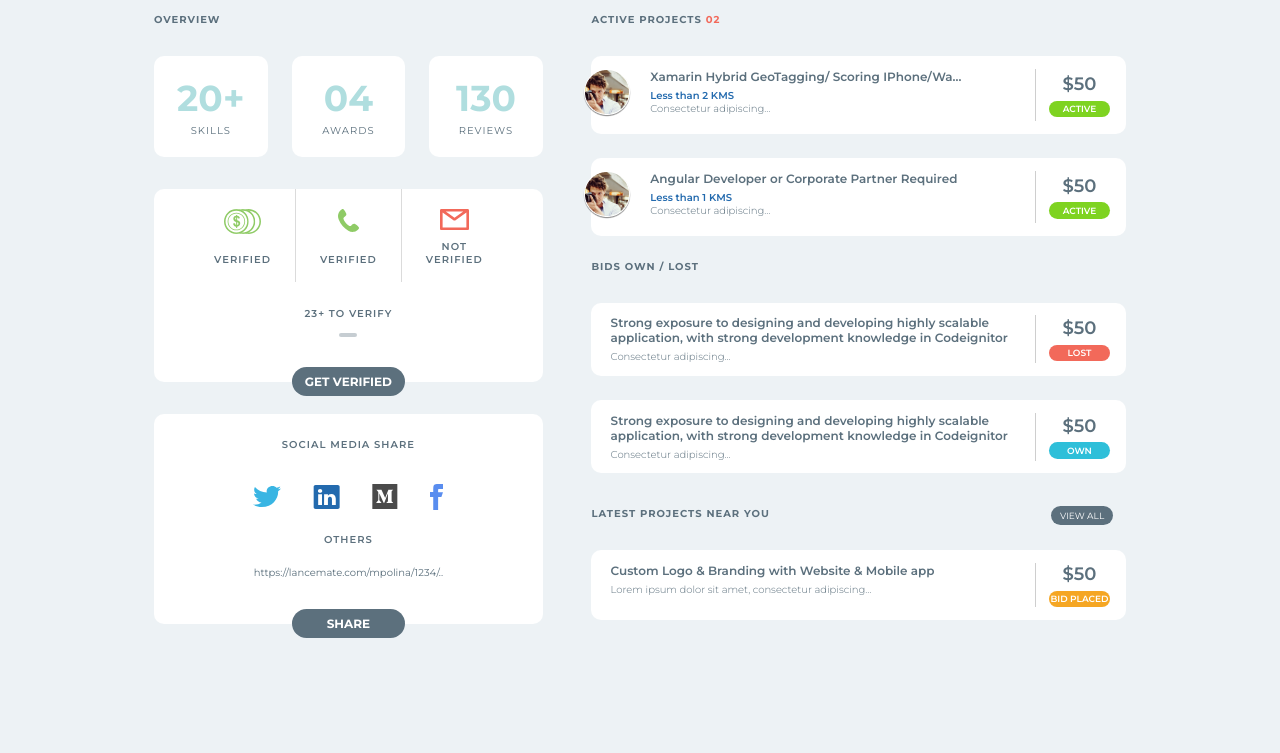
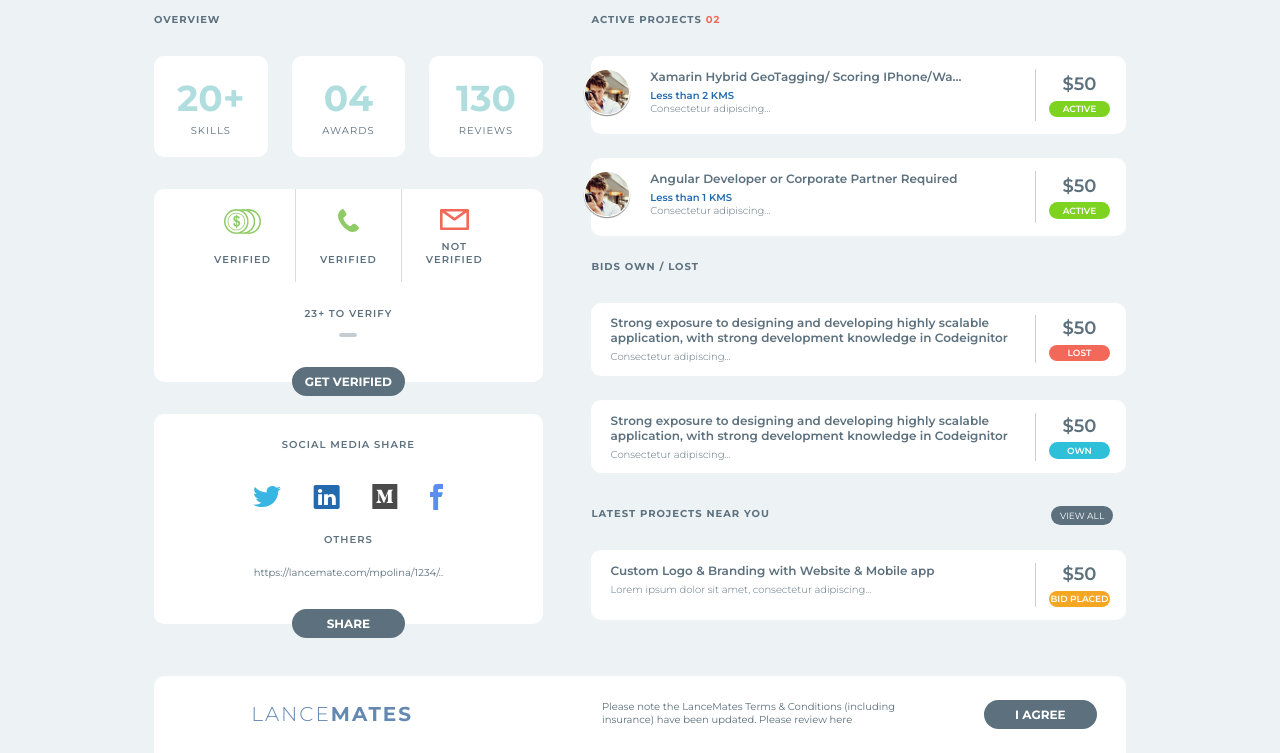
Before and after one commit to vxdhu/LancematesDesktop, a plain HTML site: page index.html in a window 1280 px wide. Shown: the part 188-941 px from the top of the page. Before the commit the page ends 826 px from the top, so only its background shows below. Drawn offline with Linux system fonts and the light colour scheme.

Commit message:
finalmenu

```diff
--- a/index.html
+++ b/index.html
@@ -221,6 +221,20 @@
                 </div>
 
             </section>
+
+            <section class="tnc-agree">
+
+                <span> LANCE<b>MATES</b></span>
+
+
+                <div class="text-agree">
+
+                    <p>Please note the LanceMates Terms & Conditions (including insurance) have been updated. Please review here</p>
+                    <button class="card-btn">I AGREE</button>
+                </div>
+
+            </section>
+
         </div>
     </main>
     <footer></footer>
--- a/main.scss
+++ b/main.scss
@@ -10,16 +10,6 @@ body {
     margin: 0 auto;
     margin-top: 3em;
     padding: 0 5%;
-}
-
-.overview-section {
-    width: 100%;
-    height: 50vh;
-}
-
-.projects-section {
-    width: 100%;
-    height: 50vh;
 }
 
 .section-heading {
@@ -139,6 +129,8 @@ body {
     bottom: -1.2em;
     left: 34%;
     margin: 0 auto;
+    outline: none;
+    border: none;
     transform: translateY(2.5em);
 }
 
@@ -293,3 +285,44 @@ body {
     margin-top: 1em;
     cursor: pointer;
 }
+
+// TNC AGREE
+.tnc-agree {
+    grid-column: 1/3;
+    display: flex;
+    align-items: center;
+    justify-content: space-between;
+    background-color: white;
+    border-top-right-radius: 10px;
+    border-top-left-radius: 10px;
+    padding: 1.5em 0;
+    padding-left: 10%;
+    padding-right: 3%;
+    margin-top: 2em;
+    span {
+        font-weight: 300;
+        font-size: 20px;
+        letter-spacing: 2px;
+        color: #6588B1;
+    }
+    b {
+        font-weight: 700;
+    }
+    .card-btn {
+        transform: translateY(0);
+        margin: 0;
+        cursor: pointer;
+    }
+}
+
+.text-agree {
+    display: flex;
+    justify-content: end;
+    p {
+        font-size: 10px;
+        font-weight: 400;
+        color: #5C707D;
+        width: 50%;
+        margin-right: 4em;
+    }
+}
```
Also changed, not shown: css/main.css.
